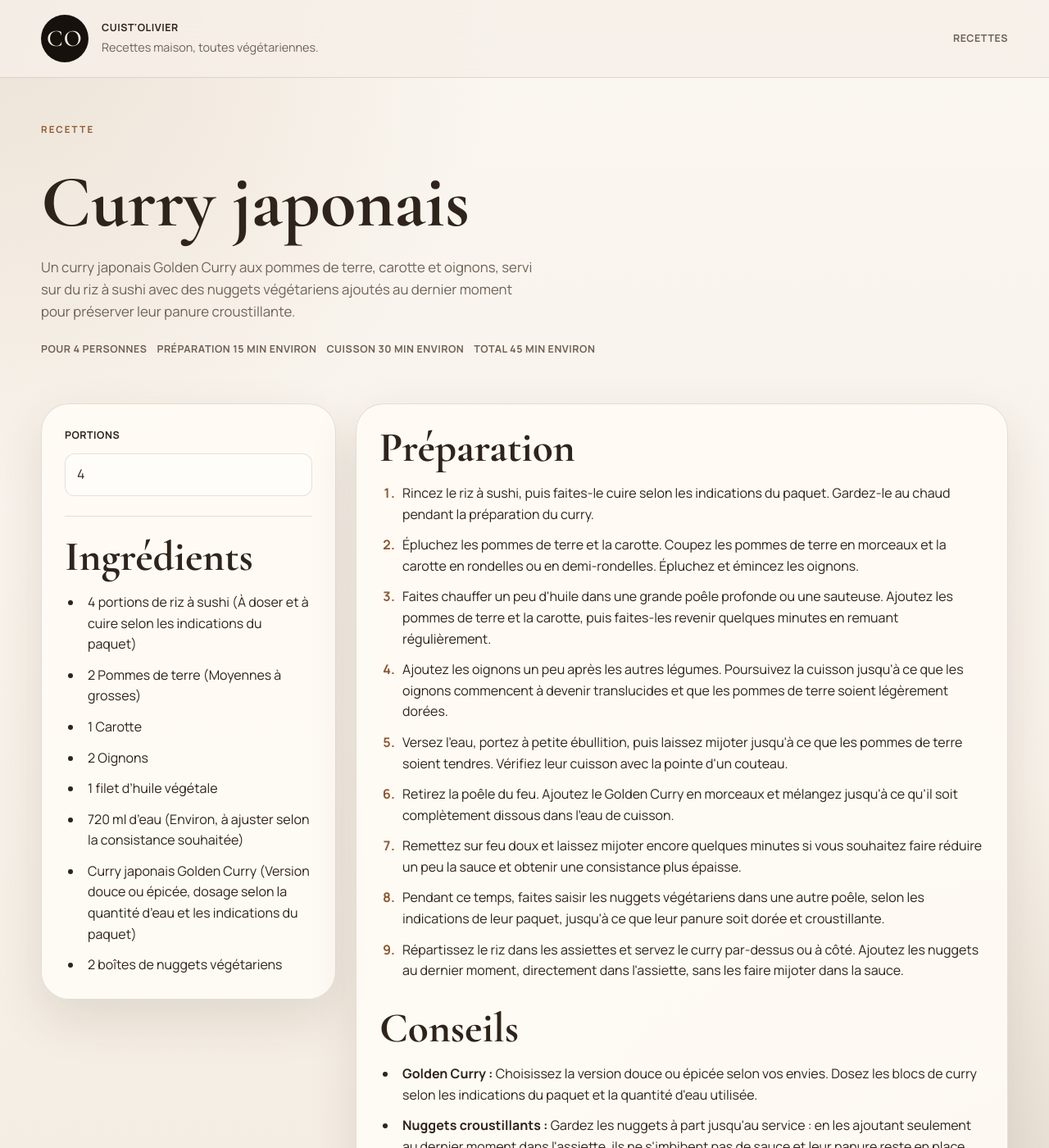
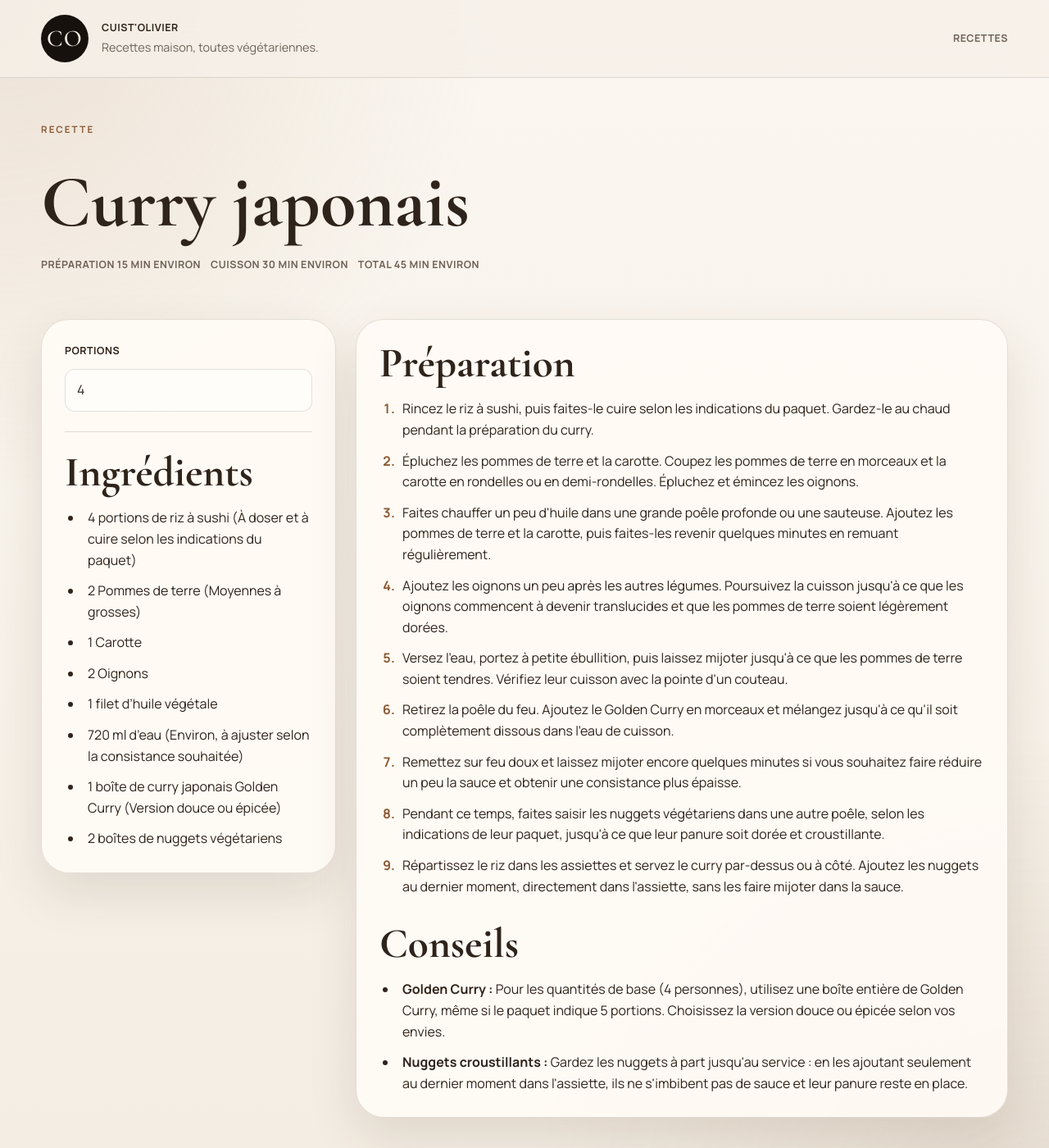
Before and after one commit to OlivierLClerc/Cuistolivier, a Jekyll site: the page built from _recipes/curry-japonais.md, in a window 1280 px wide and 1400 px high. Shown: the whole window at 82% size. Built offline with Jekyll 4.4.1, drawn with Linux system fonts in a browser that asks for light colours.

Commit message:
Simplify recipe headers and adjust pear cake, curry and noodles

```diff
--- a/_includes/recipe-card.html
+++ b/_includes/recipe-card.html
@@ -14,11 +14,9 @@
     {% if badges != '' %}<div class="badge-row">{{ badges }}</div>{% endif %}
 
     <h3><a href="{{ recipe.url | relative_url }}">{{ recipe.title }}</a></h3>
-    <p>{{ recipe.excerpt | strip_html | strip | truncate: 135 }}</p>
 
     <div class="recipe-card__meta">
       <span>{{ recipe.total_time }}</span>
-      <span>{{ recipe.servings_label | default: recipe.base_servings }} pers.</span>
     </div>
   </div>
 </article>
--- a/_layouts/recipe.html
+++ b/_layouts/recipe.html
@@ -12,12 +12,8 @@ layout: default
       <div class="recipe-hero__copy">
         <p class="eyebrow">Recette</p>
         <h1>{{ page.title }}</h1>
-        <div class="recipe-hero__lede">
-          {{ content }}
-        </div>
 
         <div class="recipe-meta">
-          <span>Pour {{ page.servings_label | default: page.base_servings }} personnes</span>
           <span>Préparation {{ page.prep_time }}</span>
           <span>Cuisson {{ page.cook_time }}</span>
           {% if page.rest_time %}<span>Repos {{ page.rest_time }}</span>{% endif %}
--- a/_recipes/curry-japonais.md
+++ b/_recipes/curry-japonais.md
@@ -30,9 +30,10 @@ ingredients:
     quantity: 720
     unit: 'ml'
     notes: 'Environ, à ajuster selon la consistance souhaitée'
-  - name: 'Curry japonais Golden Curry'
-    quantity: null
-    notes: "Version douce ou épicée, dosage selon la quantité d’eau et les indications du paquet"
+  - name: 'de curry japonais Golden Curry'
+    quantity: 1
+    unit: 'boîte'
+    notes: 'Version douce ou épicée'
   - name: 'de nuggets végétariens'
     quantity: 2
     unit: 'boîtes'
@@ -58,7 +59,7 @@ steps:
 tips:
   - label: 'Golden Curry'
     text: >-
-      Choisissez la version douce ou épicée selon vos envies. Dosez les blocs de curry selon les indications du paquet et la quantité d'eau utilisée.
+      Pour les quantités de base (4 personnes), utilisez une boîte entière de Golden Curry, même si le paquet indique 5 portions. Choisissez la version douce ou épicée selon vos envies.
   - label: 'Nuggets croustillants'
     text: >-
       Gardez les nuggets à part jusqu'au service : en les ajoutant seulement au dernier moment dans l'assiette, ils ne s'imbibent pas de sauce et leur panure reste en place.
```
Also changed, not shown: _recipes/cake-aux-poires-pochees-vanille-et-chocolat-blanc.md (+4 -5 lines), _recipes/jjajangmyeon-vegetarien-aux-shiitakes.md (+6 -1 lines).
